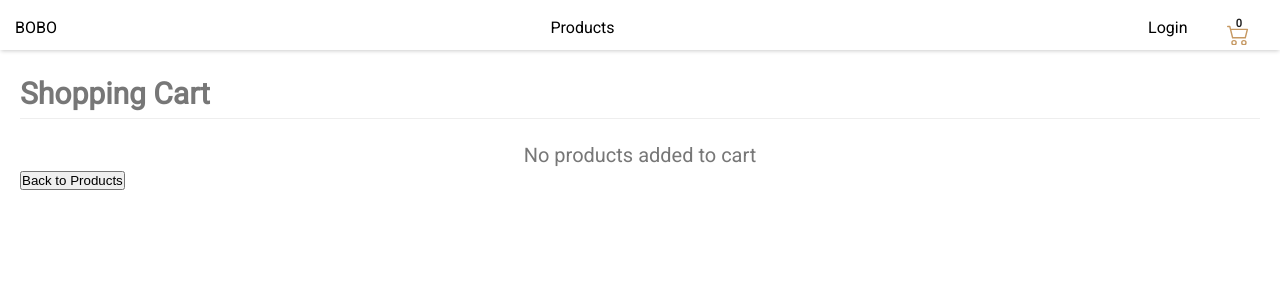
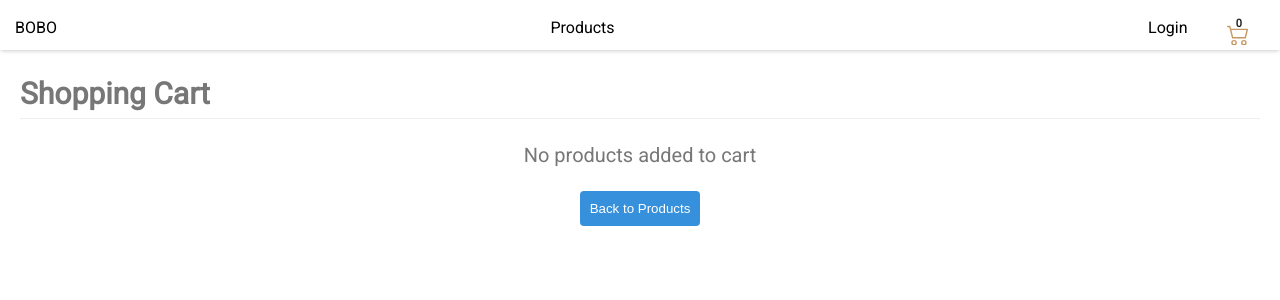
Before and after one commit to davidkaggulire/react-bobo-store, a React (Create React App) app: page /cart in a window 1280 px wide. Shown: the top 300 px of the page. Built offline with nearby package versions, Linux system fonts and the light colour scheme.

Commit message:
edit cart button

```diff
--- a/src/components/Cart/Cart.module.css
+++ b/src/components/Cart/Cart.module.css
@@ -23,6 +23,24 @@
     text-align: center;
 }
 
+.back {
+    display: flex;
+    justify-content: center;
+    margin: auto;
+    margin-top: 2rem;
+    text-align: center;
+    background-color: #3690DC;
+    color: white;
+    border: none;
+    padding: 1rem;
+    border-radius: 0.4rem;
+    transition: 0.5s ease-in-out;
+}
+
+.back:hover{
+    background-color: #2168D4;
+}
+
 @media screen and (max-width: 490px) {
     .title{
         font-size: 2rem;
```
